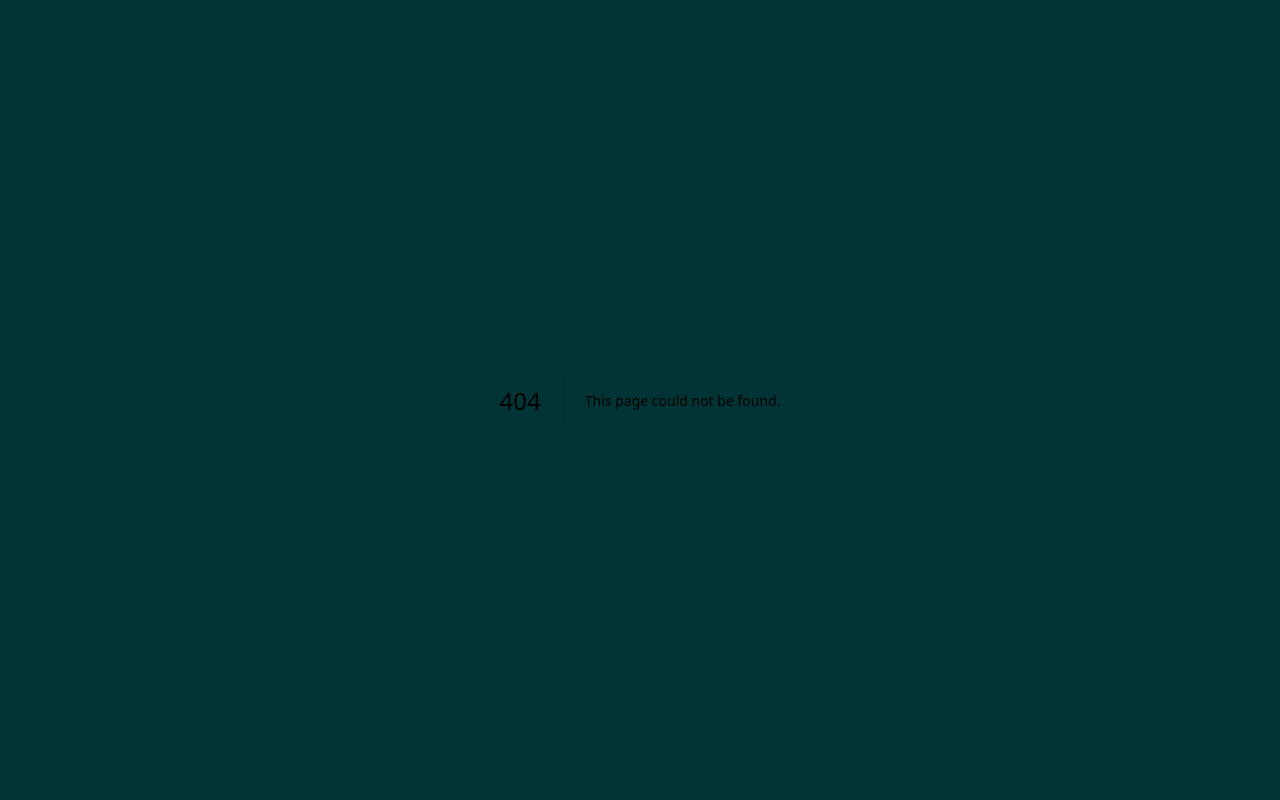
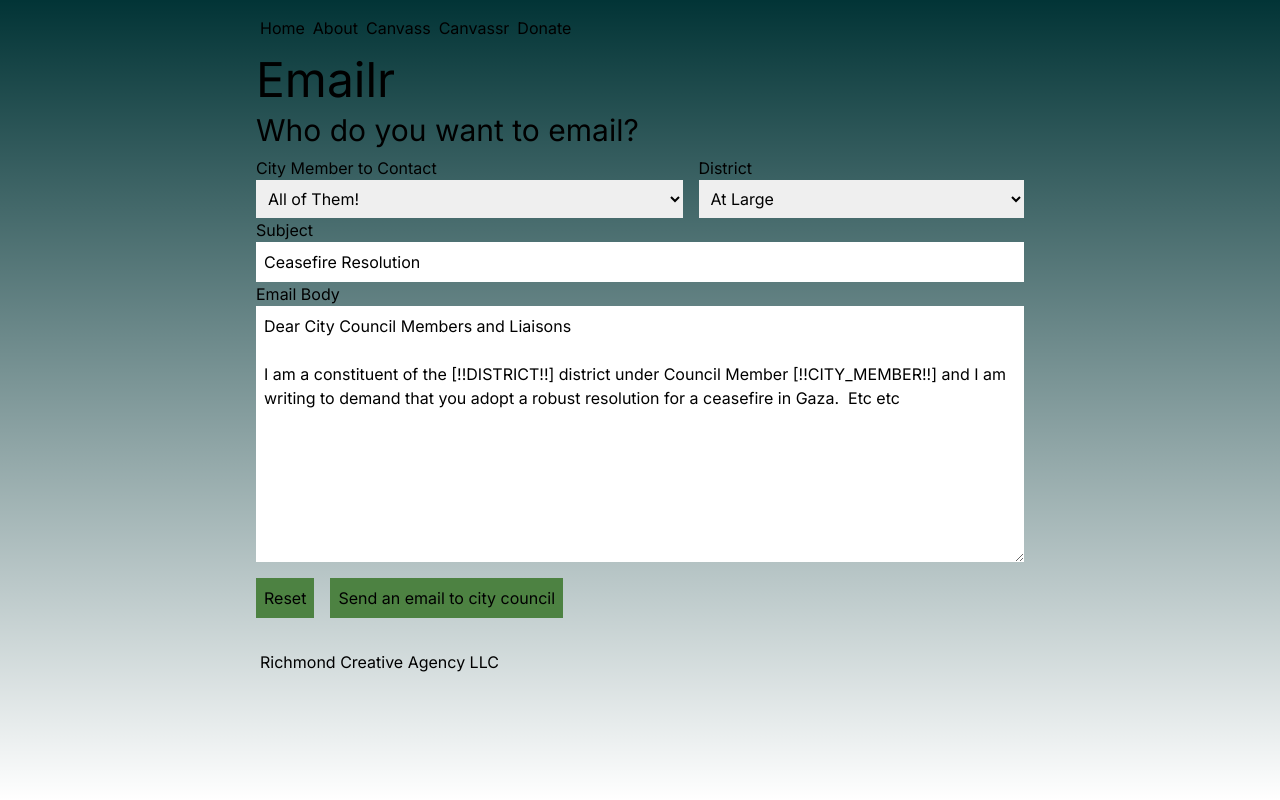
Before and after one commit to Richmond-Creative-Agency/fieldagent, a Next.js app: page /tool/emailr in a window 1280 px wide. Before the commit this address had no page. Built offline with nearby package versions, Linux system fonts and the light colour scheme.

Commit message:
feature: Initial Emailr Code

```diff
--- a/src/app/tool/canvassr/CanvassButton.jsx
+++ b/src/app/tool/canvassr/CanvassButton.jsx
@@ -1,7 +1,7 @@
 import { buttonClasses } from '@/app/ui/classes.js';
 export default function CanvassButton({ children, ...props }) {
   const { className = null } = props;
-  // TODO: #3 Need button hover, active, focus state.
+
   let classes = buttonClasses;
   if (className) {
     classes = className;
--- /dev/null
+++ b/src/app/tool/emailr/CityMemberSelect.jsx
@@ -0,0 +1,24 @@
+import { inputClasses } from '@/app/ui/classes';
+export default function cityMemberSelect(props) {
+  const { handleChange, selectValues } = props;
+  return (
+    <div className="flex grow flex-col">
+      <label htmlFor="city-member">City Member to Contact</label>
+      <select
+        id="city-member"
+        className={inputClasses}
+        onChange={(e) => {
+          handleChange(e.target.value);
+        }}
+      >
+        {Object.keys(selectValues).map((value) => {
+          return (
+            <option value={selectValues[value]} key={value}>
+              {value}
+            </option>
+          );
+        })}
+      </select>
+    </div>
+  );
+}
--- /dev/null
+++ b/src/app/tool/emailr/DistrictSelect.jsx
@@ -0,0 +1,29 @@
+import { inputClasses } from '@/app/ui/classes';
+export default function DistrictSelect(props) {
+  const { handleChange, districts } = props;
+  return (
+    <div className="flex grow flex-col">
+      <label>District</label>
+      <select
+        className={inputClasses}
+        defaultValue="At Large"
+        onChange={(e) => handleChange(e.target.value)}
+      >
+        {districts.map((district, index) => {
+          if (index === 0) {
+            return (
+              <option key={index} value={index}>
+                At Large
+              </option>
+            );
+          }
+          return (
+            <option key={index} value={index}>
+              {index}
+            </option>
+          );
+        })}
+      </select>
+    </div>
+  );
+}
--- /dev/null
+++ b/src/app/tool/emailr/EmailBody.jsx
@@ -0,0 +1,18 @@
+import { inputClasses } from '@/app/ui/classes';
+import { forwardRef } from 'react';
+export default function EmailBody(props) {
+  const { emailBody, handleChange } = props;
+  return (
+    <>
+      <label htmlFor="email-body">Email Body</label>
+      <textarea
+        cols="10"
+        rows="10"
+        className={inputClasses}
+        onChange={(e) => handleChange(e.target.value)}
+        id="email-body"
+        defaultValue={emailBody}
+      />
+    </>
+  );
+}
--- /dev/null
+++ b/src/app/tool/emailr/EmailSubject.jsx
@@ -0,0 +1,15 @@
+import { inputClasses } from '@/app/ui/classes';
+export default function EmailSubject(props) {
+  const { handleChange, subject } = props;
+  return (
+    <>
+      <label htmlFor="subject">Subject</label>
+      <input
+        className={inputClasses}
+        id="subject"
+        defaultValue={subject}
+        onChange={(e) => handleChange(e.target.value)}
+      />
+    </>
+  );
+}
--- /dev/null
+++ b/src/app/tool/emailr/Emailr.jsx
@@ -0,0 +1,182 @@
+'use client';
+import H2 from '@/app/ui/typography/H2';
+import { useSearchParams } from 'next/navigation';
+import { useState } from 'react';
+import { buttonClasses, inputClasses } from '@/app/ui/classes';
+import EmailBody from './EmailBody';
+import CityMemberSelect from './CityMemberSelect';
+import DistrictSelect from './DistrictSelect';
+import EmailSubject from './EmailSubject';
+export default function Emailr() {
+  const urlParams = useSearchParams();
+  const campaign = urlParams.get('campaign');
+  //   console.log(campaign.toString());
+
+  let emailBody = `Dear City Council Members and Liaisons \n
+I am a constituent of the [!!DISTRICT!!] district under Council Member [!!CITY_MEMBER!!] and I am writing to demand that you adopt a robust resolution for a ceasefire in Gaza.  Etc etc`;
+
+  const selectValues = {
+    'All of Them!': 'All',
+    'Andreas Addison': 'andreas.addison@rva.gov',
+    'Whitney Brown': 'whitney.brown@rva.gov',
+    'Katherine Jordan': 'katherine.jordan@rva.gov',
+    'Sven Philipsen': 'sven.philipsen@rva.gov',
+    'Ann-Frances Lambert': 'ann-frances.lambert@rva.gov',
+    'Kiya Stokes': 'kiya.stokes@rva.gov',
+    'Kristen Larson': 'kristen.larson@rva.gov',
+    'Tim Siverd': 'timmy.siverd@rva.gov',
+    'Stephanie Lynch': 'stephanie.lynch@rva.gov',
+    'Amy Robins': 'amy.robins@rva.gov',
+    'Ellen Robertson': 'ellen.robertson@rva.gov',
+    'Tavares Floyd': 'tavares.floyd@rva.gov',
+    'Cynthia Newbille': 'cynthia.newbille@rva.gov',
+    'Sam Patterson': 'sam.patterson@rva.gov',
+    'Reva Trammell': 'reva.trammell@rva.gov',
+    'Richard Bishop': 'richard.bishop@rva.gov',
+    'Nicole Jones': 'nicole.jones@rva.gov',
+    'Dominique Mckenzie': 'dominique.mckenzie2@rva.gov',
+  };
+  const districts = [
+    'At Large',
+    'Andreas Addison',
+    'Katherine Jordan',
+    'Ann-Frances Lambert',
+    'Kristen Nye',
+    'Stephanie Lynch',
+    'Ellen Robertson',
+    'Cynthia Newbille',
+    'Reva Trammell',
+    'Nicole Jones',
+  ];
+  function getInitialItems() {
+    let outputValues = Object.values(selectValues);
+    outputValues = outputValues.slice(1);
+    outputValues = outputValues.join(',');
+    return outputValues;
+  }
+
+  function selectRecipient(recipient) {
+    // console.log(recipient);
+    let outputValues;
+
+    if (recipient != 'All') {
+      setEmailObject({ ...emailObject, emailAddress: recipient });
+      return;
+    }
+    outputValues = Object.values(selectValues);
+    outputValues = outputValues.slice(1);
+    outputValues = outputValues.join(',');
+    // console.log(outputValues);
+    setEmailObject({ ...emailObject, emailAddress: outputValues });
+  }
+
+  function selectDistrict(district) {
+    if (!district) return;
+
+    setEmailObject({ ...emailObject, district: district });
+  }
+
+  function handleEmailBodyChange(item) {
+    setEmailObject({ ...emailObject, emailBody: item });
+  }
+
+  function handleSubjectChange(item) {
+    // console.log(item);
+    setEmailObject({ ...emailObject, subject: item });
+  }
+  function handleReset() {}
+
+  function replaceDistrict(item, token) {
+    let outputDistrict = emailObject.district;
+    const enOrdinalRules = new Intl.PluralRules('en-US', { type: 'ordinal' });
+
+    const suffixes = new Map([
+      ['one', 'st'],
+      ['two', 'nd'],
+      ['few', 'rd'],
+      ['other', 'th'],
+    ]);
+    const formatOrdinals = (n) => {
+      const rule = enOrdinalRules.select(n);
+      const suffix = suffixes.get(rule);
+      return `${n}${suffix}`;
+    };
+
+    item = item.replace(token, formatOrdinals(emailObject.district));
+    return item;
+  }
+  function replaceName(item, token) {
+    item = item.replace(token, districts[emailObject.district]);
+    console.log(item);
+    return item;
+  }
+
+  function generateEmail(emailObject) {
+    let supportedTokens = ['[!!DISTRICT!!]', '[!!CITY_MEMBER!!]'];
+    let newEmailBody = emailObject.emailBody;
+    if (emailObject.district === '0') {
+      newEmailBody = newEmailBody.replace(
+        'of the [!!DISTRICT!!] district under Council Member [!!CITY_MEMBER!!]',
+        'At Large',
+      );
+    }
+    if (emailObject.district != '0') {
+      supportedTokens.forEach((token, index) => {
+        if (token === '[!!DISTRICT!!]') {
+          newEmailBody = replaceDistrict(newEmailBody, token);
+        }
+        if (token === '[!!CITY_MEMBER!!]') {
+          newEmailBody = replaceName(newEmailBody, token);
+        }
+      });
+    }
+
+    let output = encodeURI(
+      `mailto:${emailObject.emailAddress}?subject=${emailObject.subject}&body=${newEmailBody}`,
+    );
+    return output;
+  }
+  const initialEmail = {
+    emailAddress: getInitialItems(),
+    subject: 'Ceasefire Resolution',
+    emailBody: emailBody,
+    district: 'At Large',
+  };
+  const [emailObject, setEmailObject] = useState(initialEmail);
+  return (
+    <>
+      <H2>Who do you want to email?</H2>
+      <div className="flex flex-col">
+        <div className="flex gap-4">
+          <CityMemberSelect
+            handleChange={selectRecipient}
+            selectValues={selectValues}
+          />
+          <DistrictSelect handleChange={selectDistrict} districts={districts} />
+        </div>
+        <EmailSubject
+          handleChange={handleSubjectChange}
+          subject={emailObject.subject}
+        />
+        <EmailBody
+          emailBody={emailObject.emailBody}
+          handleChange={handleEmailBodyChange}
+        />
+        <div className="my-4 flex gap-4">
+          <button
+            className={`${buttonClasses} bg-gray hover:bg-gray/50 hover:text-white text-black inline-block`}
+            onClick={handleReset}
+          >
+            Reset
+          </button>
+          <a
+            className={`${buttonClasses} inline-block`}
+            href={generateEmail(emailObject)}
+          >
+            Send an email to city council
+          </a>
+        </div>
+      </div>
+    </>
+  );
+}
--- /dev/null
+++ b/src/app/tool/emailr/page.jsx
@@ -0,0 +1,16 @@
+import H1 from '../../ui/typography/H1';
+import Emailr from './Emailr';
+
+export const metadata = {
+  title: 'Emailr | Field Agent',
+  description: 'Email your community',
+};
+
+export default function Page() {
+  return (
+    <>
+      <H1>Emailr</H1>
+      <Emailr />
+    </>
+  );
+}
```
